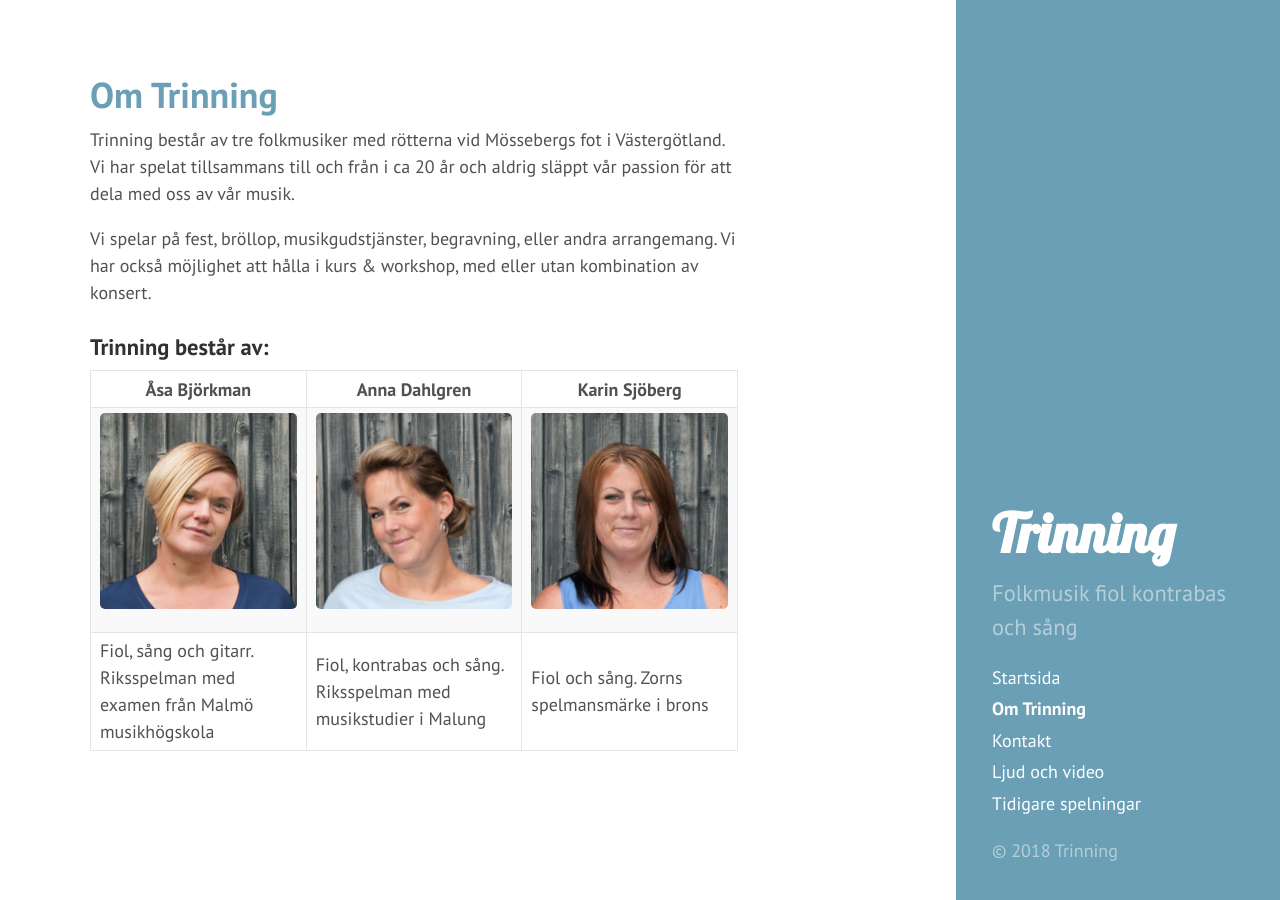
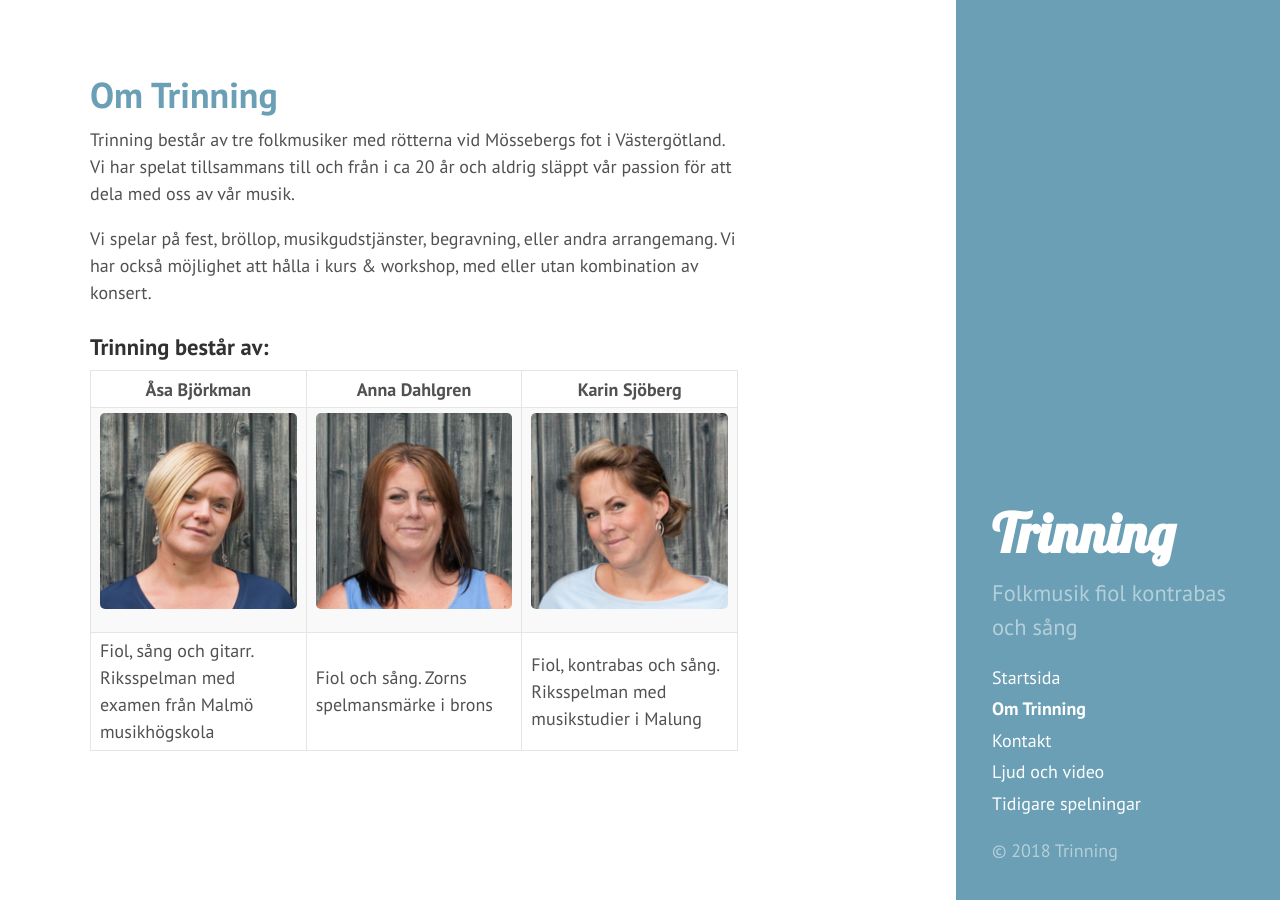
Before and after one commit to trinning/trinning.github.io, a Jekyll site: the page built from about.md, in a window 1280 px wide. Built offline with Jekyll 4.4.1, drawn with Linux system fonts in a browser that asks for light colours.

Commit message:
Byta plats på Anna och Karin

```diff
--- a/about.md
+++ b/about.md
@@ -25,13 +25,13 @@ Vi spelar på fest, bröllop, musikgudstjänster, begravning, eller andra arrang
   <tbody>
     <tr>
       <td markdown="span">![Åsa Björkman](/assets/osa_200px.jpg)</td>
+      <td markdown="span">![Karin Sjöberg](/assets/karin_200px.jpg)</td>
       <td markdown="span">![Anna Dahlgren](/assets/anna_200px.jpg)</td>
-      <td markdown="span">![Karin Sjöberg](/assets/karin_200px.jpg)</td>
     </tr>
     <tr>
       <td>Fiol, sång och gitarr. Riksspelman med examen från Malmö musikhögskola</td>
+      <td>Fiol och sång. Zorns spelmansmärke i brons</td>
       <td>Fiol, kontrabas och sång. Riksspelman med musikstudier i Malung</td>
-      <td>Fiol och sång. Zorns spelmansmärke i brons</td>
     </tr>
   </tbody>
 </table>
```
